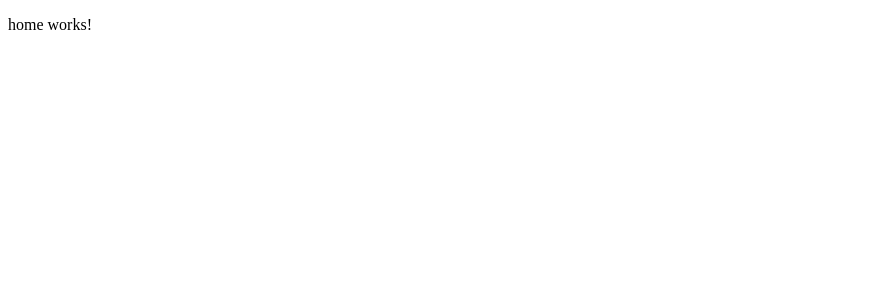
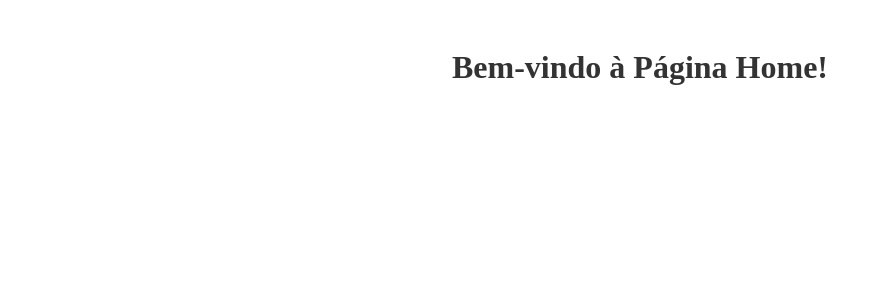
Before and after one commit to yasmws/ess-project, an Angular app in the folder frontend/aurore/: page /home in a window 1280 px wide. Shown: the top 300 px of the page, without its empty margins (0-881 px from the left). Built offline with nearby package versions, Linux system fonts and the light colour scheme.

Commit message:
chore: redirects to home

```diff
--- a/frontend/aurore/src/app/home/home.component.css
+++ b/frontend/aurore/src/app/home/home.component.css
@@ -0,0 +1,11 @@
+.container {
+    max-width: 800px;
+    margin: 0 auto;
+    padding: 20px;
+    text-align: center;
+  }
+
+  h1 {
+    color: #333;
+    font-size: 32px;
+  }
--- a/frontend/aurore/src/app/home/home.component.html
+++ b/frontend/aurore/src/app/home/home.component.html
@@ -1 +1,3 @@
-<p>home works!</p>
+<div class="container">
+    <h1>Bem-vindo à Página Home!</h1>
+  </div>
--- a/frontend/aurore/src/app/search-page/search-page.component.html
+++ b/frontend/aurore/src/app/search-page/search-page.component.html
@@ -13,6 +13,6 @@
       <label for="guests">Número de Hóspedes:</label>
       <input type="number" id="guests" name="guests" min="1">
 
-      <button type="submit">Buscar</button>
+      <button (click)="searchAccommodations()" type="submit">Buscar</button>
     </form>
   </div>
--- a/frontend/aurore/src/app/search-page/search-page.component.ts
+++ b/frontend/aurore/src/app/search-page/search-page.component.ts
@@ -1,4 +1,5 @@
 import { Component } from '@angular/core';
+import { Router } from '@angular/router';
 
 @Component({
   selector: 'app-search-page',
@@ -8,5 +9,12 @@ import { Component } from '@angular/core';
   styleUrl: './search-page.component.css'
 })
 export class SearchPageComponent {
+  location: string = '';
 
+  constructor(private router: Router) { }
+
+  searchAccommodations(): void {
+    // Redirecionar para a página Home
+    this.router.navigate(['/home']);
+  }
 }
```
